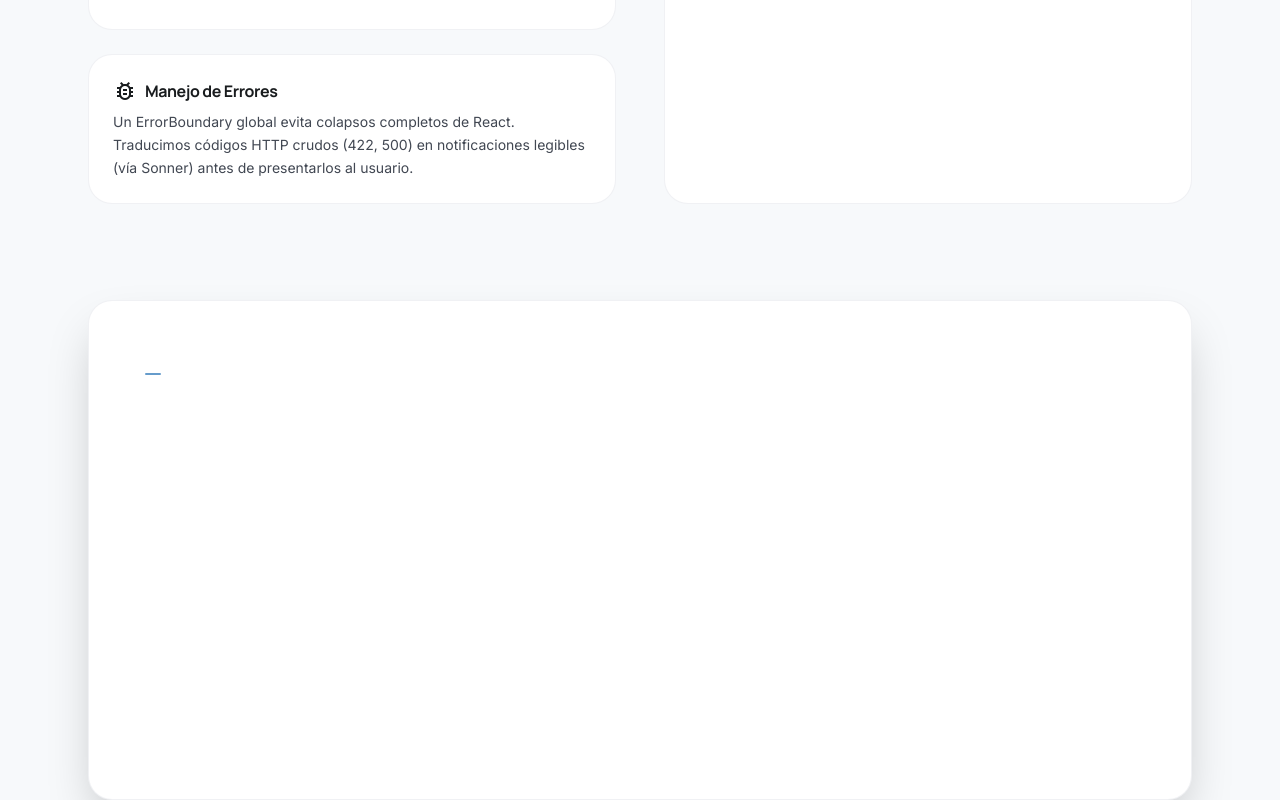
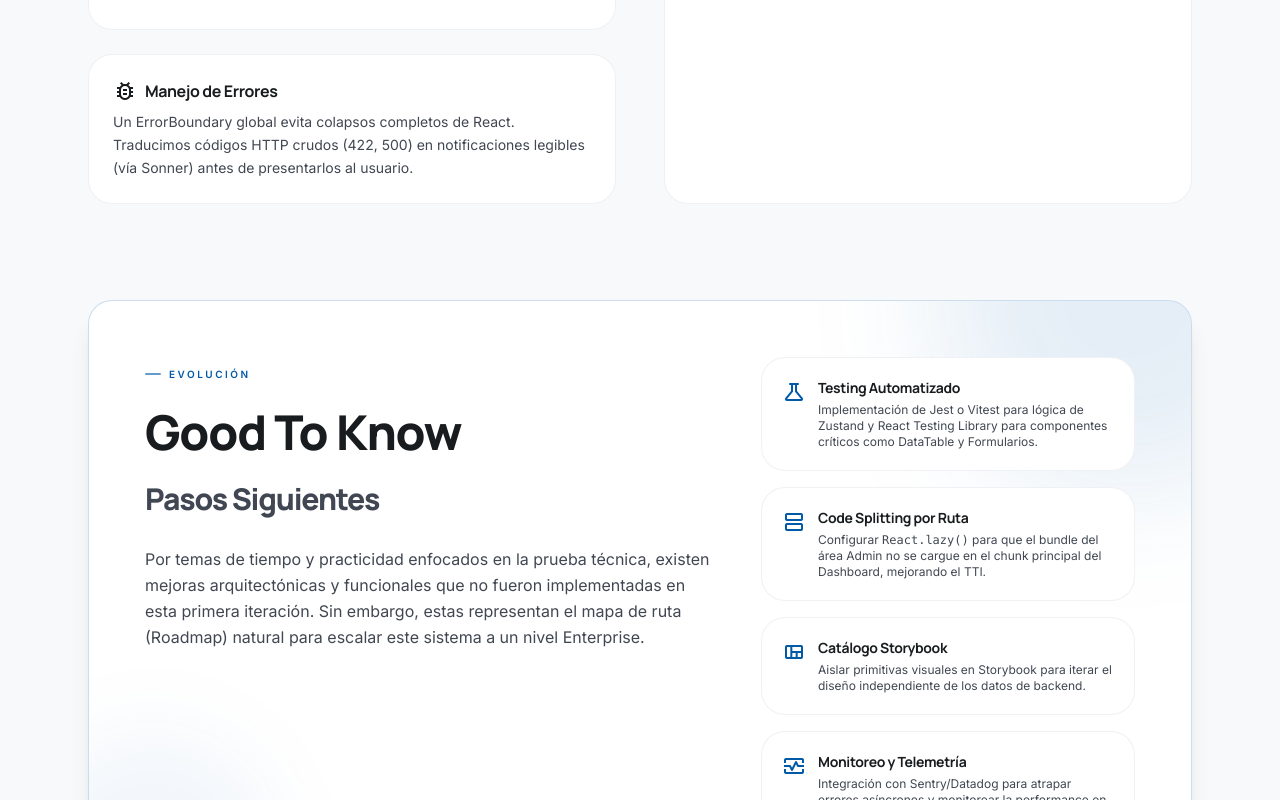
Before and after one commit to Lovealone1/prueba-tecnica-siata-ui, a React (Vite) app: page /frontend-architecture in a window 1280 px wide. Shown: the part 4676-5476 px from the top of the page. Built offline with nearby package versions, Linux system fonts and the light colour scheme; no server answers.

Commit message:
fix: :bug: Minor fix, fix good to know frontend

```diff
--- a/src/features/layout/pages/FrontendArchitecturePage.tsx
+++ b/src/features/layout/pages/FrontendArchitecturePage.tsx
@@ -410,54 +410,52 @@ export function FrontendArchitecturePage() {
 
         {/* ════ SECTION 9 — GOOD TO KNOW / PASOS SIGUIENTES ════ */}
         <section className="animate-in fade-in slide-in-from-bottom-4 duration-700 delay-300">
-          <Card className="p-10 md:p-14 relative overflow-hidden bg-primary text-white shadow-2xl">
+          <Card className="p-10 md:p-14 relative overflow-hidden bg-surface-container-highest shadow-xl border-primary/20">
             {/* Elementos decorativos */}
-            <div className="absolute top-0 right-0 w-96 h-96 bg-white/10 rounded-full blur-3xl -translate-y-1/2 translate-x-1/3" />
-            <div className="absolute bottom-0 left-0 w-64 h-64 bg-white/5 rounded-full blur-2xl translate-y-1/3 -translate-x-1/4" />
+            <div className="absolute top-0 right-0 w-96 h-96 bg-primary/10 rounded-full blur-3xl -translate-y-1/2 translate-x-1/3" />
+            <div className="absolute bottom-0 left-0 w-64 h-64 bg-primary/5 rounded-full blur-2xl translate-y-1/3 -translate-x-1/4" />
 
             <div className="relative z-10 flex flex-col md:flex-row gap-10 items-center md:items-start justify-between">
               <div className="max-w-xl">
-                <SectionLabel><span className="text-white/80">Evolución</span></SectionLabel>
-                <h2 className="font-manrope font-black text-3xl md:text-5xl text-white mt-1 mb-6 leading-tight">
+                <SectionLabel><span className="text-primary">Evolución</span></SectionLabel>
+                <h2 className="font-manrope font-black text-3xl md:text-5xl text-on-surface mt-1 mb-6 leading-tight">
                   Good To Know <br/>
-                  <span className="text-white/70 text-2xl md:text-3xl">Pasos Siguientes</span>
+                  <span className="text-on-surface-variant text-2xl md:text-3xl">Pasos Siguientes</span>
                 </h2>
-                <p className="text-white/80 leading-relaxed text-sm md:text-base">
+                <p className="text-on-surface-variant leading-relaxed text-sm md:text-base">
                   Por temas de tiempo y practicidad enfocados en la prueba técnica, existen mejoras arquitectónicas y funcionales que no fueron implementadas en esta primera iteración. Sin embargo, estas representan el mapa de ruta (Roadmap) natural para escalar este sistema a un nivel Enterprise.
                 </p>
               </div>
 
-              <div className="w-full md:w-auto flex-grow max-w-md bg-white/10 backdrop-blur-md rounded-3xl p-6 border border-white/20">
-                <ul className="space-y-4">
-                  <li className="flex items-start gap-3">
-                    <Icon name="science" size="sm" className="text-white shrink-0 mt-0.5" />
+              <div className="w-full md:w-auto flex-grow max-w-md space-y-4">
+                <Card className="p-5 hover:border-primary/40 transition-colors flex items-start gap-3">
+                  <Icon name="science" size="sm" className="text-primary shrink-0 mt-0.5" />
                   <div>
-                      <h4 className="font-bold text-sm">Testing Automatizado</h4>
-                      <p className="text-xs text-white/70 mt-1">Implementación de Jest o Vitest para lógica de Zustand y React Testing Library para componentes críticos como DataTable y Formularios.</p>
+                    <h4 className="font-bold text-sm text-on-surface">Testing Automatizado</h4>
+                    <p className="text-xs text-on-surface-variant mt-1">Implementación de Jest o Vitest para lógica de Zustand y React Testing Library para componentes críticos como DataTable y Formularios.</p>
                   </div>
-                  </li>
-                  <li className="flex items-start gap-3">
-                    <Icon name="splitscreen" size="sm" className="text-white shrink-0 mt-0.5" />
+                </Card>
+                <Card className="p-5 hover:border-primary/40 transition-colors flex items-start gap-3">
+                  <Icon name="splitscreen" size="sm" className="text-primary shrink-0 mt-0.5" />
                   <div>
-                      <h4 className="font-bold text-sm">Code Splitting por Ruta</h4>
-                      <p className="text-xs text-white/70 mt-1">Configurar <code>React.lazy()</code> para que el bundle del área Admin no se cargue en el chunk principal del Dashboard, mejorando el TTI.</p>
+                    <h4 className="font-bold text-sm text-on-surface">Code Splitting por Ruta</h4>
+                    <p className="text-xs text-on-surface-variant mt-1">Configurar <code>React.lazy()</code> para que el bundle del área Admin no se cargue en el chunk principal del Dashboard, mejorando el TTI.</p>
                   </div>
-                  </li>
-                  <li className="flex items-start gap-3">
-                    <Icon name="view_quilt" size="sm" className="text-white shrink-0 mt-0.5" />
+                </Card>
+                <Card className="p-5 hover:border-primary/40 transition-colors flex items-start gap-3">
+                  <Icon name="view_quilt" size="sm" className="text-primary shrink-0 mt-0.5" />
                   <div>
-                      <h4 className="font-bold text-sm">Catálogo Storybook</h4>
-                      <p className="text-xs text-white/70 mt-1">Aislar primitivas visuales en Storybook para iterar el diseño independiente de los datos de backend.</p>
+                    <h4 className="font-bold text-sm text-on-surface">Catálogo Storybook</h4>
+                    <p className="text-xs text-on-surface-variant mt-1">Aislar primitivas visuales en Storybook para iterar el diseño independiente de los datos de backend.</p>
                   </div>
-                  </li>
-                  <li className="flex items-start gap-3">
-                    <Icon name="monitor_heart" size="sm" className="text-white shrink-0 mt-0.5" />
+                </Card>
+                <Card className="p-5 hover:border-primary/40 transition-colors flex items-start gap-3">
+                  <Icon name="monitor_heart" size="sm" className="text-primary shrink-0 mt-0.5" />
                   <div>
-                      <h4 className="font-bold text-sm">Monitoreo y Telemetría</h4>
-                      <p className="text-xs text-white/70 mt-1">Integración con Sentry/Datadog para atrapar errores asíncronos y monitorear la performance en el cliente en tiempo real.</p>
+                    <h4 className="font-bold text-sm text-on-surface">Monitoreo y Telemetría</h4>
+                    <p className="text-xs text-on-surface-variant mt-1">Integración con Sentry/Datadog para atrapar errores asíncronos y monitorear la performance en el cliente en tiempo real.</p>
                   </div>
-                  </li>
-                </ul>
+                </Card>
               </div>
             </div>
           </Card>
```
Lines whose indentation alone changed are shown as unchanged.
